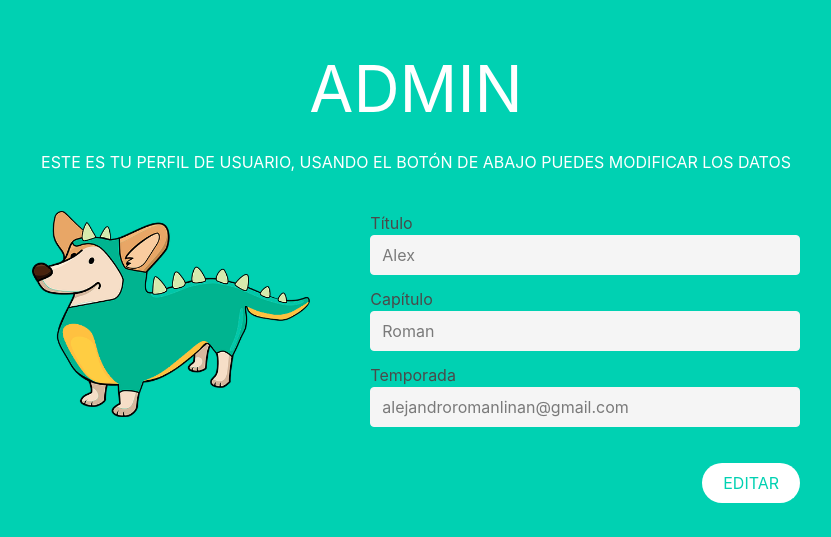
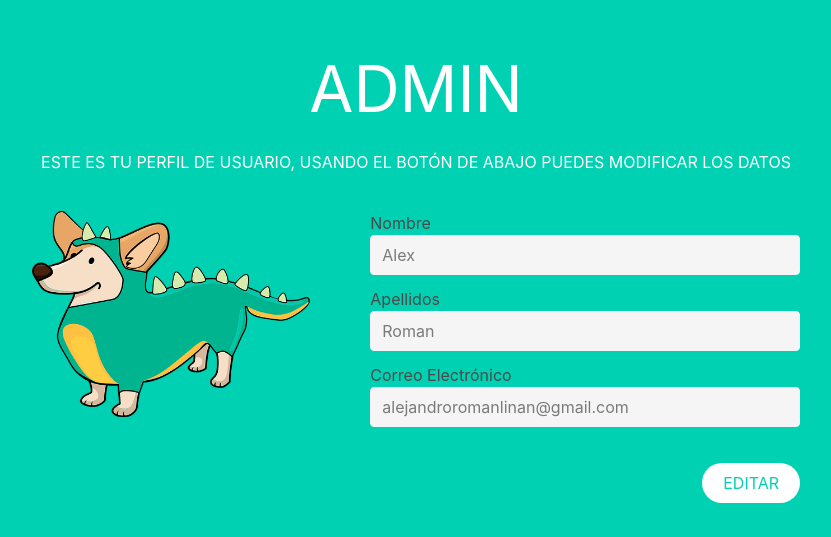
Before and after one commit to Alexromaan/PlayDino, a Django app: page /perfil/ in a window 1280 px wide. Shown: the part 77-614 px from the top of the page, without its empty margins (224-1055 px from the left). Run offline with Django 3.2, Linux system fonts and the light colour scheme; a user stored in the database is signed in; data that the repository does not hold is empty.

Commit message:
cambios generales en perfil

```diff
--- a/mysite/templates/mainpage/perfil.html
+++ b/mysite/templates/mainpage/perfil.html
@@ -26,15 +26,15 @@
         <!--formulario para cambiar datos del usuario-->
          <form name="f1" id="f1" method="post" enctype="multipart/form-data" style="margin-left: 5%; width: 100%">
              {% csrf_token %}
-             <div class="field"><label for="id_first_name">Título</label>
+             <div class="field"><label for="id_first_name">Nombre</label>
                 <input type="text" name="first_name" class="input" placeholder="Nombre" id="id_first_name"
                        disabled value="{{user.first_name}}">
             </div>
-            <div class="field"><label for="id_last_name">Capítulo</label>
+            <div class="field"><label for="id_last_name">Apellidos</label>
                 <input type="text" name="last_name" class="input" placeholder="Apellidos" id="id_last_name"
                        disabled value="{{user.last_name}}">
             </div>
-            <div class="field"><label for="id_email">Temporada</label>
+            <div class="field"><label for="id_email">Correo Electrónico</label>
                 <input type="text" name="email" class="input" placeholder="Correo Electrónico"
                        disabled id="id_email" value="{{user.email}}">
             </div>
```
Also changed, not shown: mysite/db.sqlite3.
